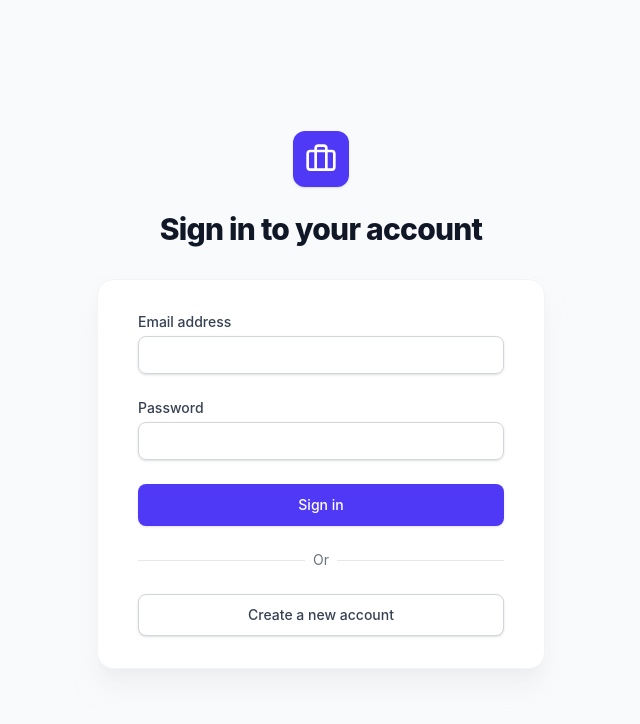
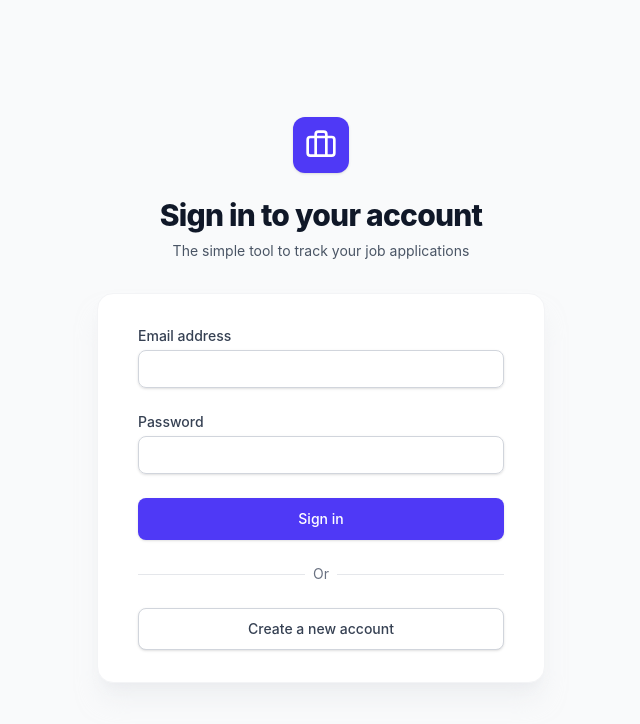
Before and after one commit to Teetwothefirst/Tools, a Next.js app in the folder JobTracker/: page /login in a window 1280 px wide. Shown: the top 724 px of the page, without its empty margins (319-959 px from the left). Built offline with nearby package versions, Linux system fonts and the light colour scheme; no server answers.

Commit message:
feat: more description to the auth page

```diff
--- a/JobTracker/src/app/login/page.tsx
+++ b/JobTracker/src/app/login/page.tsx
@@ -54,6 +54,9 @@ export default function LoginPage() {
         <h2 className="mt-6 text-center text-3xl font-extrabold text-gray-900 tracking-tight">
           {isLogin ? "Sign in to your account" : "Create a new account"}
         </h2>
+        <p className="mt-2 text-center text-sm text-gray-600">
+          {isLogin ? "The simple tool to track your job applications" : "The simple tool to track your job applications"}
+        </p>
       </div>
 
       <div className="mt-8 sm:mx-auto sm:w-full sm:max-w-md">
```
